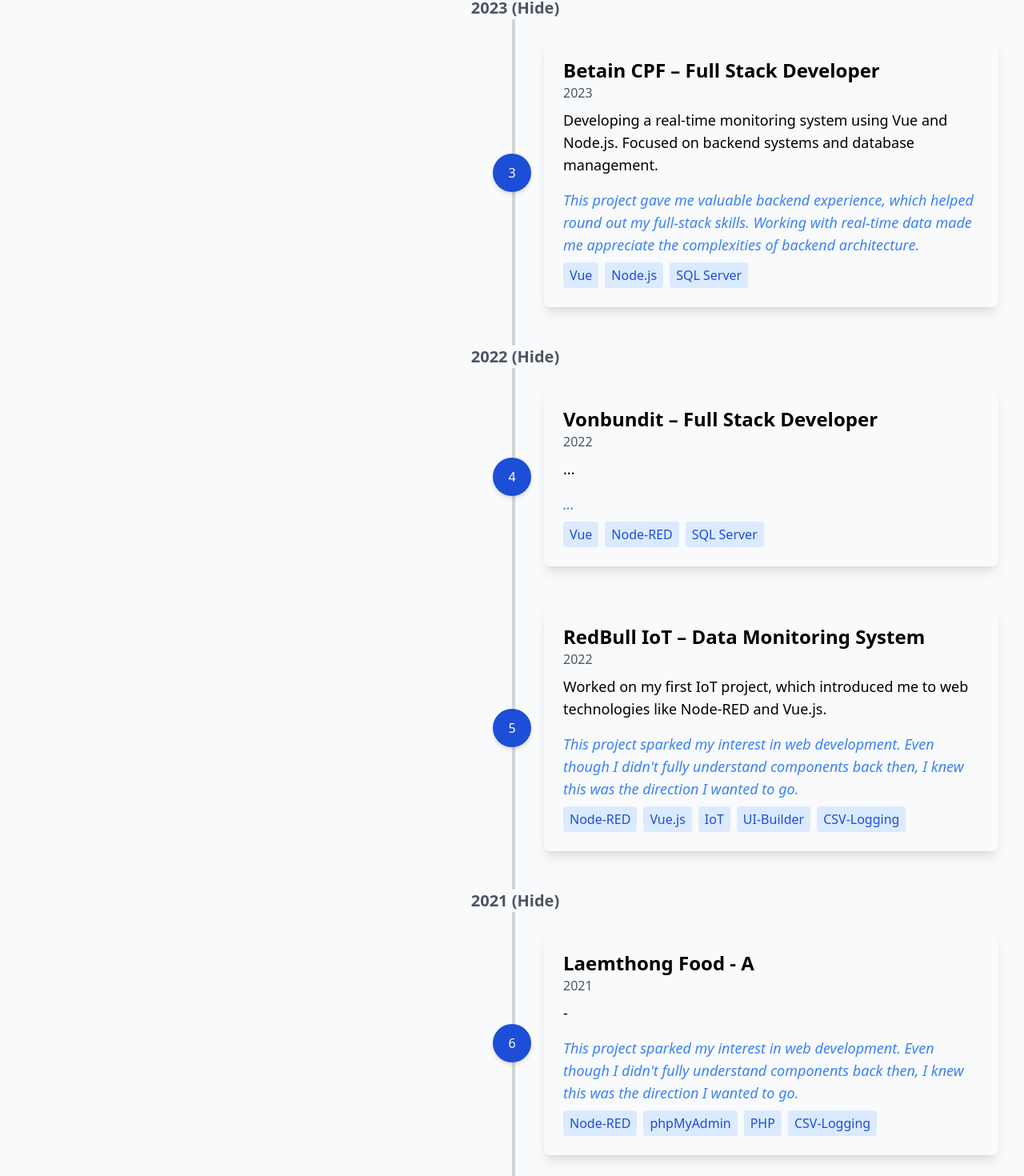
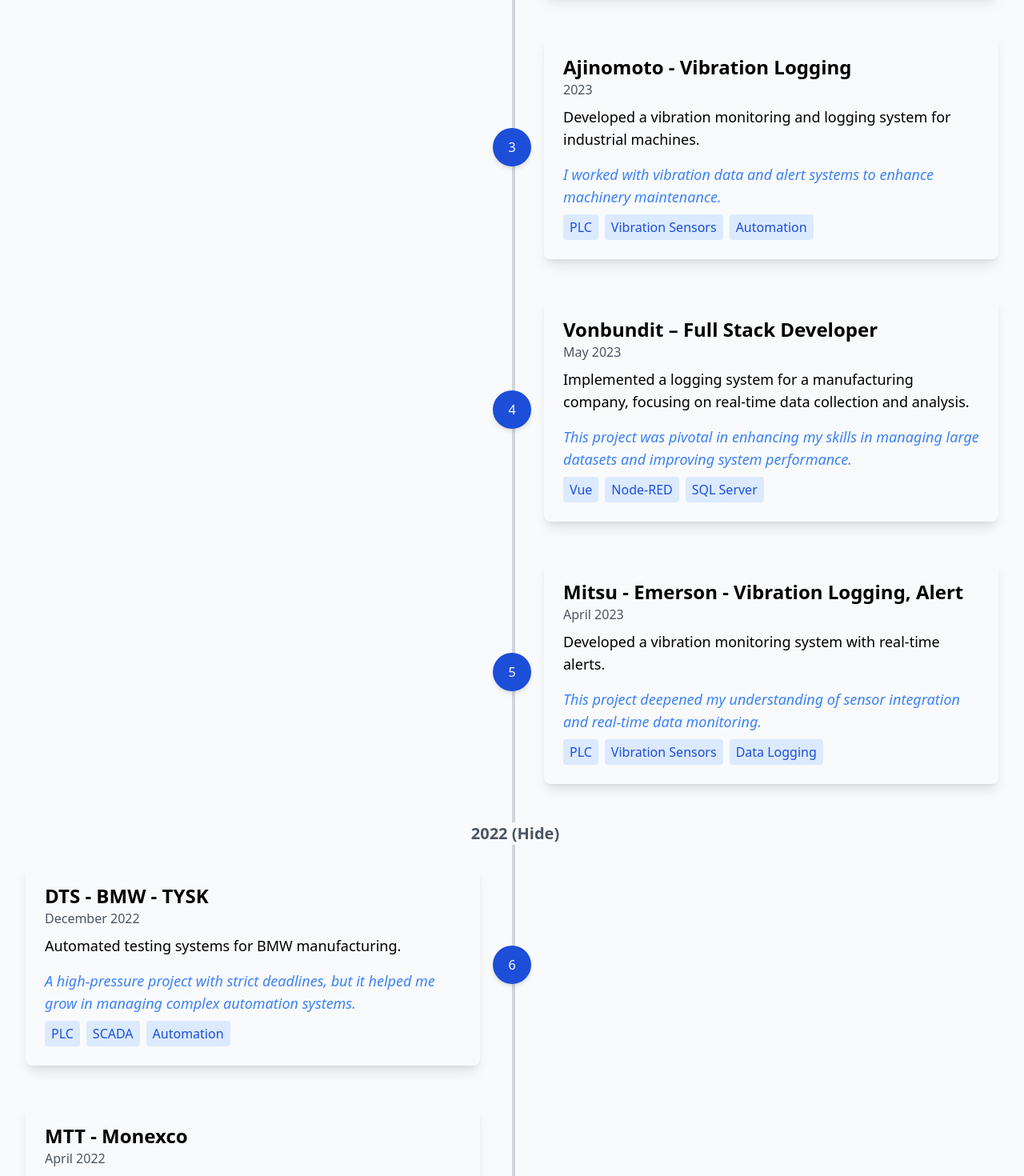
Before and after one commit to Not-Jukkapan/portfolio-react, a React (Vite) app: page / in a window 1280 px wide. Shown: the part 4010-5480 px from the top of the page at 80% size. Built offline with nearby package versions, Linux system fonts and the light colour scheme.

Commit message:
Update struct of Journey

```diff
--- a/src/components/TimelinePage.tsx
+++ b/src/components/TimelinePage.tsx
@@ -33,7 +33,7 @@
     let filteredData = timelineData.filter(item => filter === 'all' || item.field === filter);
 
     // Reverse the data if "oldToNew" is selected
-    if (order === 'oldToNew') {
+    if (order === 'newToOld') {
         filteredData = [...filteredData].reverse();
     }
 
@@ -75,8 +75,8 @@
                     onChange={(e) => setOrder(e.target.value as 'newToOld' | 'oldToNew')}
                     className="p-2 border rounded"
                 >
+                    <option value="oldToNew">Oldest First</option>
                     <option value="newToOld">Newest First</option>
-                    <option value="oldToNew">Oldest First</option>
                 </select>
             </div>
 
@@ -189,7 +189,7 @@
             <div onClick={onClick} className="cursor-pointer lg:w-1/2 lg:px-4 w-5/6">
                 <div className="bg-gray-50 p-6 rounded-lg shadow-lg hover:bg-gray-100 hover:bg-opacity-30">
                     <h3 className="text-base sm:text-lg md:text-xl lg:text-2xl font-bold">{item.title}</h3>
-                    <div className="text-xs sm:text-sm md:text-base text-gray-600">{item.date}</div>
+                    <div className="text-xs sm:text-sm md:text-base text-gray-600">{item.dateText}</div>
                     <p className="mt-2 text-sm sm:text-base md:text-lg">{item.description}</p>
                     <p className={`mt-4 italic ${colorTextLight(item.field)} text-sm sm:text-base md:text-lg`}>
                         {item.story}
--- a/src/data/timeline.tsx
+++ b/src/data/timeline.tsx
@@ -17,6 +17,136 @@
 
 export const timelineData: TimelineItemType[] = [
     {
+        title: "3K Battery",
+        date: "2019 - 2020",
+        dateText: "2019 - 2020",
+        field: "automation",
+        description: "Battery automation project focusing on quality control systems.",
+        story: "This project laid the groundwork for my experience in battery manufacturing automation.",
+        tech: ["PLC", "HMI", "S120", "Automation"],
+        projectImages: [Images],
+    },
+    {
+        title: "Gislotica Spray Robot - Continental",
+        date: "2020",
+        dateText: "October 2020",
+        field: "automation",
+        description: "Developed and integrated spray robot systems for automation.",
+        story: "This project was challenging due to the precision required in robotic arm movements and spray calibration.",
+        tech: ["PLC", "Robotics", "Automation"],
+        projectImages: [Images],
+    },
+    {
+        title: "Laemthong IoT - Webdev",
+        date: "2021",
+        dateText: "February 2021",
+        field: "webdev",
+        description: "Developed an IoT-based monitoring system for Laemthong Food Factory.",
+        story: "This was my introduction to IoT systems and web development.",
+        tech: ["Node-RED", "PHP", "Web Development", "Integration", "PLC"],
+        projectImages: [Images],
+    },
+    {
+        title: "Motor Test Stand AMR-BTS",
+        date: "2021",
+        dateText: "March 2021",
+        field: "automation",
+        description: "Implemented motor testing and control systems.",
+        story: "A highly technical project that involved complex system diagnostics and troubleshooting.",
+        tech: ["PLC", "Motor Testing", "Automation"],
+        projectImages: [Images],
+    },
+    {
+        title: "ATTG - NAWALOHA",
+        date: "2022",
+        dateText: "March 2022",
+        field: "automation",
+        description: "Implemented automation systems for ATTG's manufacturing process.",
+        story: "This project further honed my skills in troubleshooting and optimizing industrial automation.",
+        tech: ["PLC", "SCADA"],
+        projectImages: [Images],
+    },
+    {
+        title: "Cardinal Health",
+        date: "2021",
+        dateText: "Late 2021",
+        field: "automation",
+        description: "Worked on automation systems for medical devices.",
+        story: "This project taught me about automation in the healthcare sector and the precision required.",
+        tech: ["PLC", "Automation", "Medical Devices"],
+        projectImages: [Images],
+    },
+    {
+        title: "RedBull IoT – Data Monitoring System",
+        date: "2022",
+        dateText: "2022",
+        field: "webdev",
+        description: "Worked on my first IoT project, which introduced me to web technologies like Node-RED and Vue.js.",
+        story: "This project sparked my interest in web development. Even though I didn't fully understand components back then, I knew this was the direction I wanted to go.",
+        tech: ["Node-RED", "Vue.js", "IoT", "UI-Builder", "CSV-Logging"],
+        projectImages: [Images],
+    },
+    {
+        title: "MTT - Monexco",
+        date: "2022",
+        dateText: "April 2022",
+        field: "automation",
+        description: "Focused on process automation for industrial systems.",
+        story: "This project challenged me to work on improving system performance and reliability.",
+        tech: ["PLC", "SCADA"],
+        projectImages: [Images],
+    },
+    {
+        title: "DTS - BMW - TYSK",
+        date: "2022",
+        dateText: "December 2022",
+        field: "automation",
+        description: "Automated testing systems for BMW manufacturing.",
+        story: "A high-pressure project with strict deadlines, but it helped me grow in managing complex automation systems.",
+        tech: ["PLC", "SCADA", "Automation"],
+        projectImages: [Images],
+    },
+    {
+        title: "Mitsu - Emerson - Vibration Logging, Alert",
+        date: "2023",
+        dateText: "April 2023",
+        field: "webdev",
+        description: "Developed a vibration monitoring system with real-time alerts.",
+        story: "This project deepened my understanding of sensor integration and real-time data monitoring.",
+        tech: ["PLC", "Vibration Sensors", "Data Logging"],
+        projectImages: [Images],
+    },
+    {
+        title: "Vonbundit – Full Stack Developer",
+        date: "2023",
+        dateText: "May 2023",
+        field: "webdev",
+        description: "Implemented a logging system for a manufacturing company, focusing on real-time data collection and analysis.",
+        story: "This project was pivotal in enhancing my skills in managing large datasets and improving system performance.",
+        tech: ["Vue", "Node-RED", "SQL Server"],
+        projectImages: [Images],
+    },
+    {
+        title: "Ajinomoto - Vibration Logging",
+        date: "2023",
+        dateText: "2023",
+        field: "webdev",
+        description: "Developed a vibration monitoring and logging system for industrial machines.",
+        story: "I worked with vibration data and alert systems to enhance machinery maintenance.",
+        tech: ["PLC", "Vibration Sensors", "Automation"],
+        projectImages: [Images],
+    },
+    {
+        title: "Betain CPF – Full Stack Developer",
+        date: "2023",
+        dateText: "September 2023",
+        field: "webdev",
+        description: "Developed a real-time monitoring system using Vue and Node.js. Focused on backend systems and database management.",
+        story: "This project gave me valuable backend experience, which helped round out my full-stack skills. Working with real-time data made me appreciate the complexities of backend architecture.",
+        tech: ["Vue", "Node.js", "SQL Server"],
+        projectImages: [Images],
+    },
+    {
         title: "TURNiX – Full Stack Developer",
         date: "2024",
         dateText: "2024",
@@ -24,56 +154,6 @@
         description: "Started working on TURNiX to dive into full-stack development. This project challenged me to learn React and Node.js in a practical way.",
         story: "This was a major turning point for me. I realized how much I enjoy solving complex problems in the web space, and it solidified my desire to transition to web development.",
         tech: ["React", "Node.js", "MySQL", "Zustand"],
-        projectImages: [Alarm, Chiller]
-    },
-    {
-        title: "Rieckermann (Thailand) – Automation Engineer",
-        date: "2024",
-        dateText: "2019 - 2024",
-        field: "automation",
-        description: "Led multiple automation projects, from system integration to troubleshooting. Developed skills in PLC programming.",
-        story: "Although I enjoyed the technical challenges, I realized I was more drawn to the programming aspects of the job rather than the electrical or mechanical parts.",
-        tech: ["PLC", "Siemens", "SCADA"],
-        projectImages: [Images]
-    },
-    {
-        title: "Betain CPF – Full Stack Developer",
-        date: "2023",
-        dateText: "2024",
-        field: "webdev",
-        description: "Developing a real-time monitoring system using Vue and Node.js. Focused on backend systems and database management.",
-        story: "This project gave me valuable backend experience, which helped round out my full-stack skills. Working with real-time data made me appreciate the complexities of backend architecture.",
-        tech: ["Vue", "Node.js", "SQL Server"],
-        projectImages: [Images]
-    },
-    {
-        title: "Vonbundit – Full Stack Developer",
-        date: "2022",
-        dateText: "2024",
-        field: "webdev",
-        description: "...",
-        story: "...",
-        tech: ["Vue", "Node-RED", "SQL Server"],
-        projectImages: [Images]
-    },
-    {
-        title: "RedBull IoT – Data Monitoring System",
-        date: "2022",
-        dateText: "2024",
-        field: "webdev",
-        description: "Worked on my first IoT project, which introduced me to web technologies like Node-RED and Vue.js.",
-        story: "This project sparked my interest in web development. Even though I didn't fully understand components back then, I knew this was the direction I wanted to go.",
-        tech: ["Node-RED", "Vue.js", "IoT", "UI-Builder", "CSV-Logging"],
-        projectImages: [Images]
-    },
-    {
-        title: "Laemthong Food - A",
-        date: "2021",
-        dateText: "2024",
-        field: "webdev",
-        description: "-",
-        story: "This project sparked my interest in web development. Even though I didn't fully understand components back then, I knew this was the direction I wanted to go.",
-        tech: ["Node-RED", "phpMyAdmin", "PHP", "CSV-Logging"],
-        projectImages: [Images]
+        projectImages: [Alarm, Chiller],
     },
 ];
```
